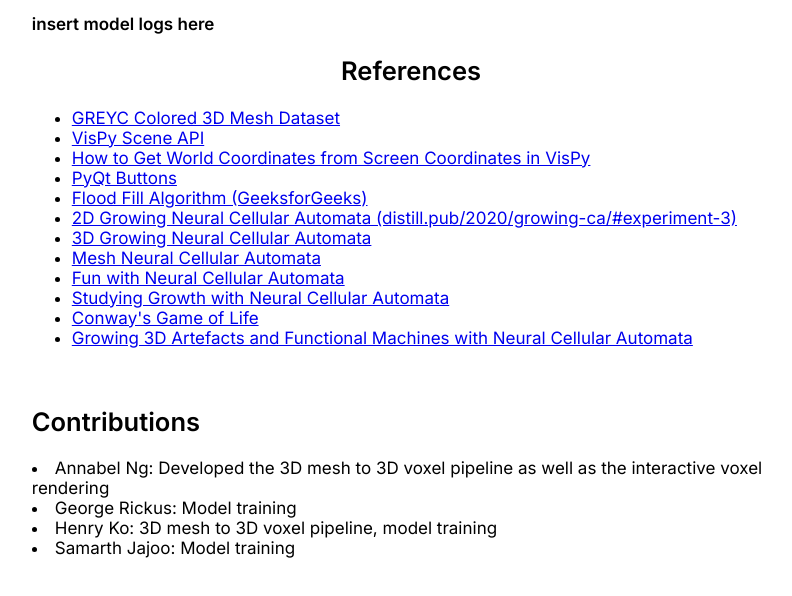
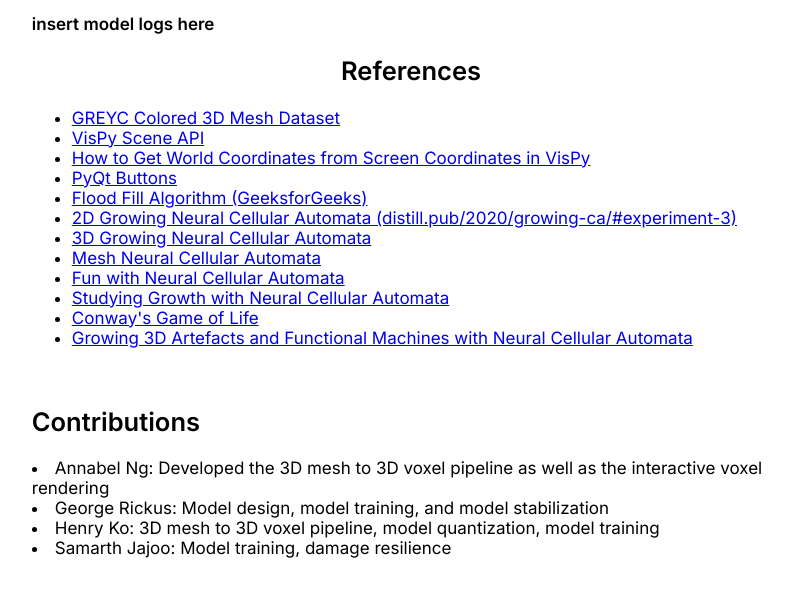
Before and after one commit to G4ce99/N3CTAR, a plain HTML site: page docs/index.html in a window 1280 px wide. Shown: the part 9435-10031 px from the top of the page, without its empty margins (229-1021 px from the left). Drawn offline with nearby package versions, Linux system fonts and the light colour scheme; some packages are replaced by stand-ins of ours.

Commit message:
added readme

```diff
--- a/docs/index.html
+++ b/docs/index.html
@@ -339,9 +339,9 @@
     <h2>Contributions</h2>
     <enumerate>
       <li>Annabel Ng: Developed the 3D mesh to 3D voxel pipeline as well as the interactive voxel rendering</li>
-      <li>George Rickus: Model training</li>
-      <li>Henry Ko: 3D mesh to 3D voxel pipeline, model training</li>
-      <li>Samarth Jajoo: Model training</li>
+      <li>George Rickus: Model design, model training, and model stabilization</li>
+      <li>Henry Ko: 3D mesh to 3D voxel pipeline, model quantization, model training</li>
+      <li>Samarth Jajoo: Model training, damage resilience</li>
     </enumerate>
 
 
```
